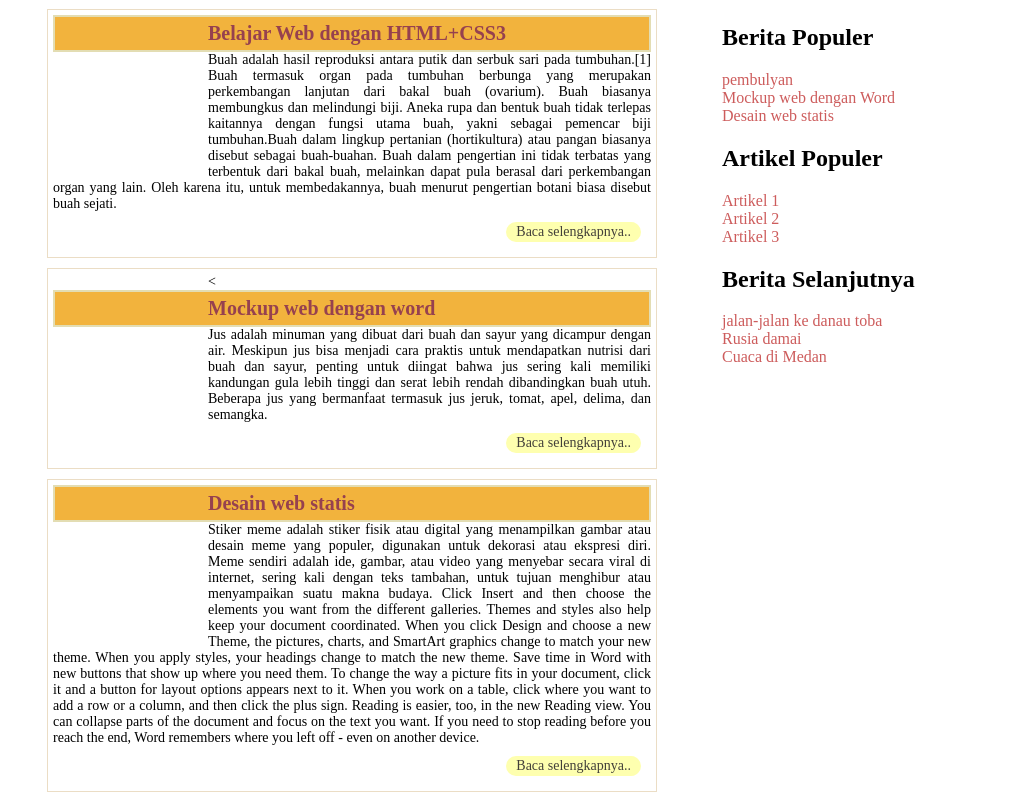
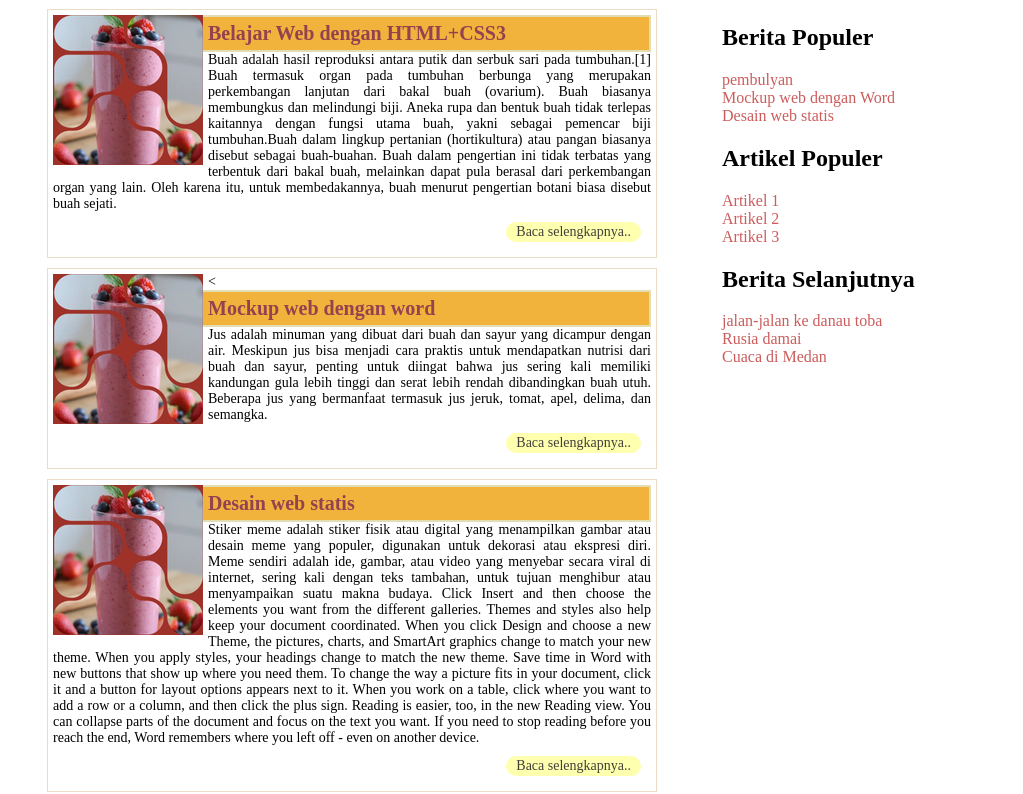
Before and after one commit to nazwahasibuan098-boop/webprak3latihan, a plain HTML site: page index.html in a window 1280 px wide. Shown: the part 176-970 px from the top of the page, without its empty margins (128-1151 px from the left). Drawn offline with Linux system fonts and the light colour scheme.

Commit message:
Add files via upload

```diff
--- a/index.html
+++ b/index.html
@@ -23,18 +23,18 @@
 		<main>
 		<article>
 		<div id="single">
-			<div id="t-images" style="background:url(images/article1.png)">&nbsp;</div>
+			<div id="t-images" style="background:url(article1.png)">&nbsp;</div>
 			<h2>Belajar Web dengan HTML+CSS3</h2>
 			Buah adalah hasil reproduksi antara putik dan serbuk sari pada tumbuhan.[1] Buah termasuk organ pada tumbuhan berbunga yang merupakan perkembangan lanjutan dari bakal buah (ovarium). Buah biasanya membungkus dan melindungi biji. Aneka rupa dan bentuk buah tidak terlepas kaitannya dengan fungsi utama buah, yakni sebagai pemencar biji tumbuhan.Buah dalam lingkup pertanian (hortikultura) atau pangan biasanya disebut sebagai buah-buahan. Buah dalam pengertian ini tidak terbatas yang terbentuk dari bakal buah, melainkan dapat pula berasal dari perkembangan organ yang lain. Oleh karena itu, untuk membedakannya, buah menurut pengertian botani biasa disebut buah sejati.<div id="more"><a href="article1.html">Baca selengkapnya..</a></div>
 
 			</div>
 			<div id="single">
-				<<div id="t-images" style="background:url(images/article1.png)">&nbsp;</div>
+				<<div id="t-images" style="background:url(article1.png)">&nbsp;</div>
 				<h2>Mockup web dengan word</h2>
 				Jus adalah minuman yang dibuat dari buah dan sayur yang dicampur dengan air. Meskipun jus bisa menjadi cara praktis untuk mendapatkan nutrisi dari buah dan sayur, penting untuk diingat bahwa jus sering kali memiliki kandungan gula lebih tinggi dan serat lebih rendah dibandingkan buah utuh. Beberapa jus yang bermanfaat termasuk jus jeruk, tomat, apel, delima, dan semangka.<div id="more"><a href="article2.html">Baca selengkapnya..</a></div>
 			</div>
 			<div id="single">
-				<div id="t-images" style="background:url(images/article1.png)">&nbsp;</div>
+				<div id="t-images" style="background:url(article1.png)">&nbsp;</div>
 				<h2>Desain web statis</h2>
 				Stiker meme adalah stiker fisik atau digital yang menampilkan gambar atau desain meme yang populer, digunakan untuk dekorasi atau ekspresi diri. Meme sendiri adalah ide, gambar, atau video yang menyebar secara viral di internet, sering kali dengan teks tambahan, untuk tujuan menghibur atau menyampaikan suatu makna budaya. Click Insert and then choose the elements you want from the different galleries. Themes and styles also help keep your document coordinated. When you click Design and choose a new Theme, the pictures, charts, and SmartArt graphics change to match your new theme. When you apply styles, your headings change to match the new theme. Save time in Word with new buttons that show up where you need them. To change the way a picture fits in your document, click it and a button for layout options appears next to it. When you work on a table, click where you want to add a row or a column, and then click the plus sign. Reading is easier, too, in the new Reading view. You can collapse parts of the document and focus on the text you want. If you need to stop reading before you reach the end, Word remembers where you left off - even on another device.<div id="more"><a href="article3.html">Baca selengkapnya..</a></div>
 			</div>
```
